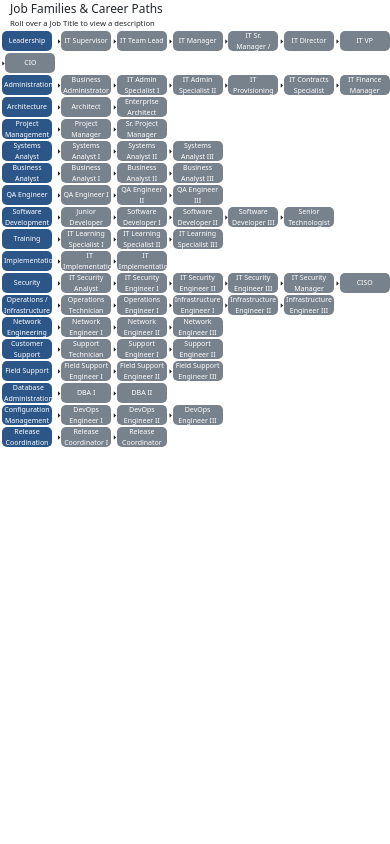
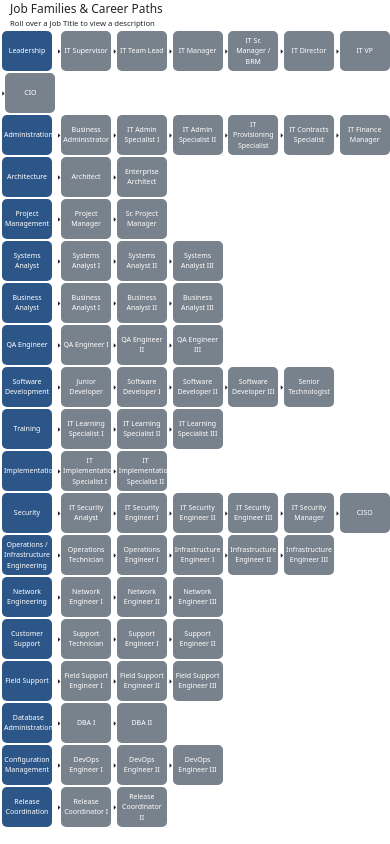
Before and after one commit to PaulGilchrist/org-chart, a React (Create React App) app: page / in a window 390 px wide. Built offline with nearby package versions, Linux system fonts and the light colour scheme.

Commit message:
fix media query

```diff
--- a/src/App.css
+++ b/src/App.css
@@ -12,7 +12,7 @@
     padding-left: 10px;
 }
 
-@media (max-width: 1199px) {
+@media (max-width: 1299px) {
     .app {
         font-size: 12px;
     }
--- a/src/components/Job.css
+++ b/src/components/Job.css
@@ -40,7 +40,7 @@
 
 @media (max-width: 1299px) {
     .job-item {
-        height: 50px;
+        height: 55px;
         padding: 0 8px 0 8px;
         width: 100px;
     }
@@ -48,7 +48,7 @@
 
 @media (max-width: 991px) {
     .job-item {
-        height: 40px;
+        height: 50px;
         padding: 0 6px 0 6px;
         width: 80px;
     }
@@ -56,7 +56,7 @@
 
 @media (max-width: 767px) {
     .job-item {
-        height: 30px;
+        height: 45px;
         padding: 0 4px 0 4px;
         width: 60px;
     }
@@ -64,7 +64,7 @@
 
 @media (max-width: 575px) {
     .job-item {
-        height: 20px;
+        height: 40px;
         padding: 0 2px 0 2px;
         width: 50px;
     }
--- a/src/components/JobPath.css
+++ b/src/components/JobPath.css
@@ -37,7 +37,7 @@
 
 @media (max-width: 1299px) {
     .job-path {
-        height: 50px;
+        height: 55px;
         padding: 0 8px 0 8px;
         width: 100px;
     }
@@ -51,7 +51,7 @@
 
 @media (max-width: 991px) {
     .job-path {
-        height: 40px;
+        height: 50px;
         padding: 0 6px 0 6px;
         width: 80px;
     }
@@ -66,7 +66,7 @@
 
 @media (max-width: 767px) {
     .job-path {
-        height: 30px;
+        height: 45px;
         padding: 0 4px 0 4px;
         width: 60px;
     }
@@ -81,7 +81,7 @@
 
 @media (max-width: 575px) {
     .job-path {
-        height: 20px;
+        height: 40px;
         padding: 0 2px 0 2px;
         width: 50px;
     }
```
